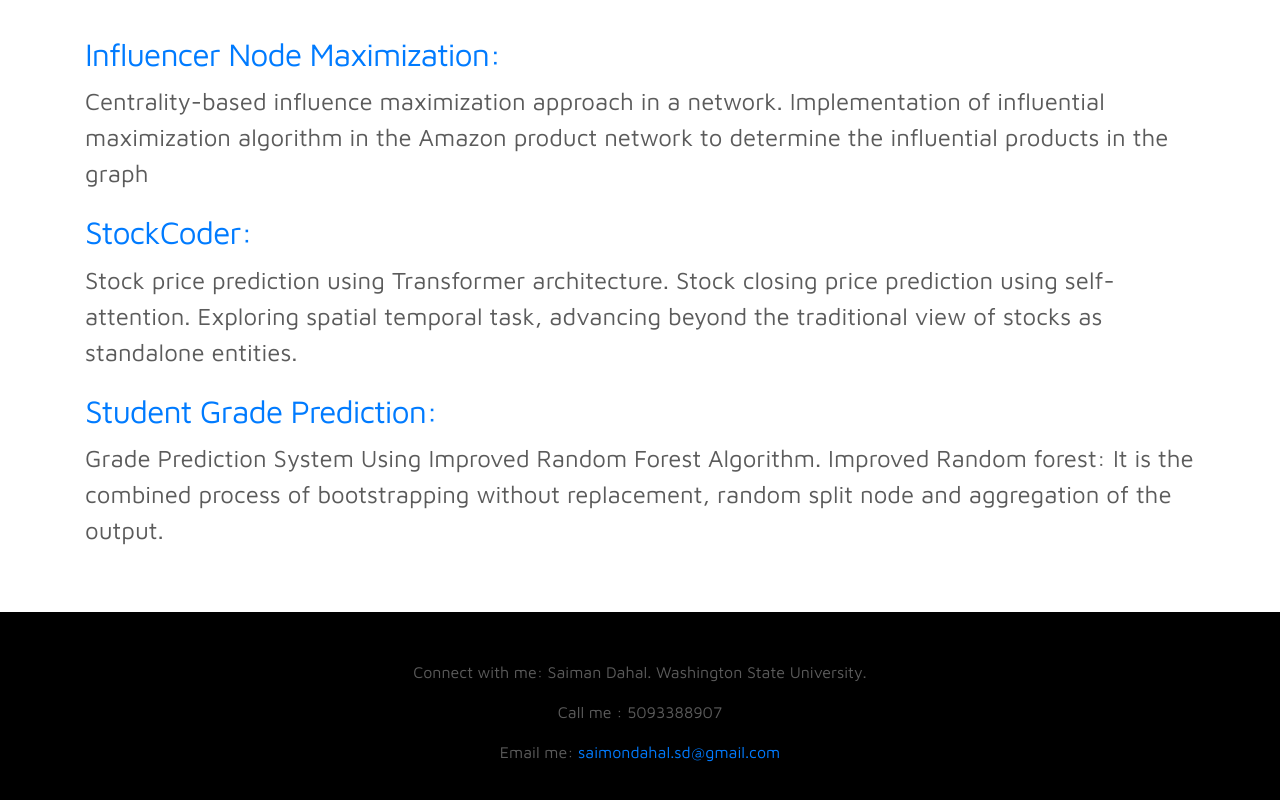
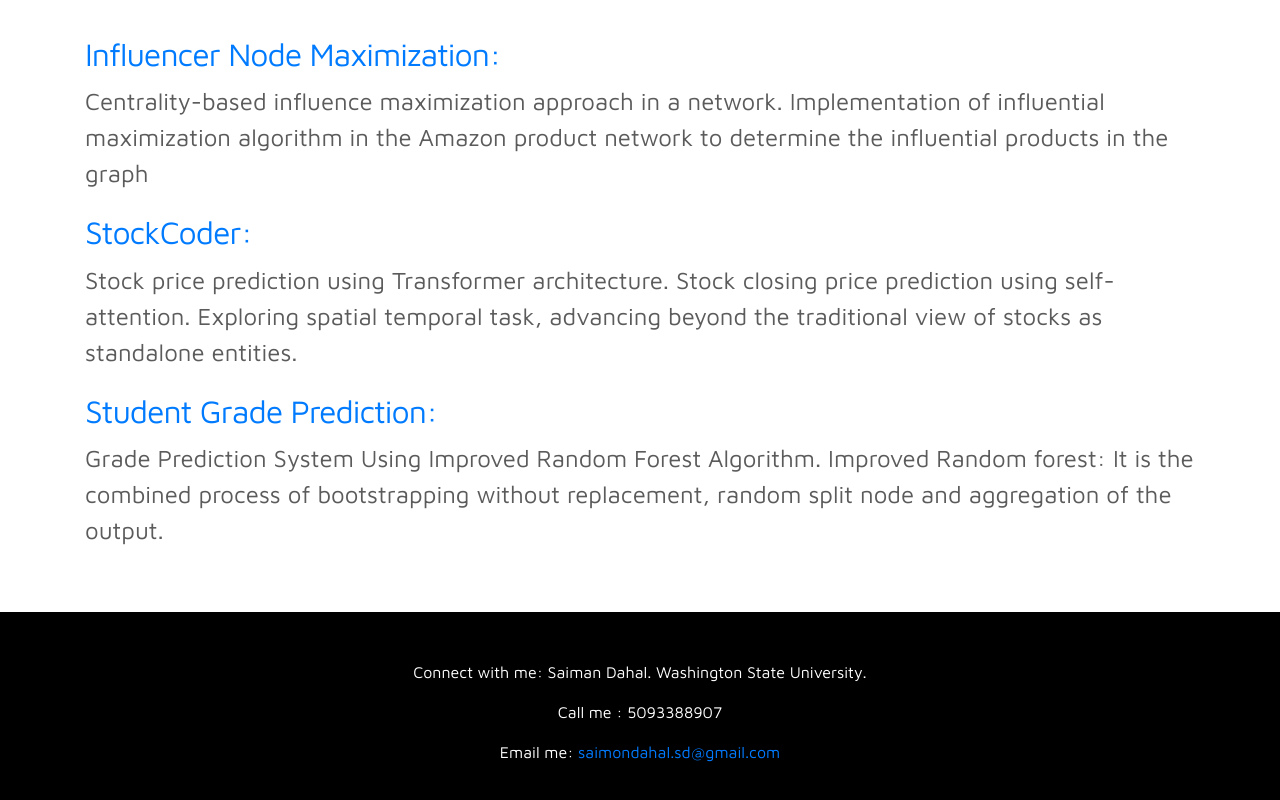
Before and after one commit to saimandahal/saimandahal.github.io, a plain HTML site: page index.html in a window 1280 px wide. Shown: the part 851-1651 px from the top of the page. Drawn offline with nearby package versions, Linux system fonts and the light colour scheme.

Commit message:
Update index.html

```diff
--- a/index.html
+++ b/index.html
@@ -158,10 +158,10 @@
                <div class="row">
 
                     <div class="col-lg-12 col-12">
-                        <p class="copyright-text text-center">Connect with me: Saiman Dahal. Washington State University.</p>
-                        <p class="copyright-text text-center">Call me : 5093388907</p>
+                        <p class="copyright-text text-center" style = "color: white">Connect with me: Saiman Dahal. Washington State University.</p>
+                        <p class="copyright-text text-center" style = "color: white">Call me : 5093388907</p>
 
-                        <p class="copyright-text text-center">Email me: <a rel="nofollow" href="mailto:saimondahal.sd@gmail.com">saimondahal.sd@gmail.com</a></p>
+                        <p class="copyright-text text-center" style = "color: white">Email me: <a rel="nofollow" href="mailto:saimondahal.sd@gmail.com">saimondahal.sd@gmail.com</a></p>
                     </div>
 
                </div>
```
